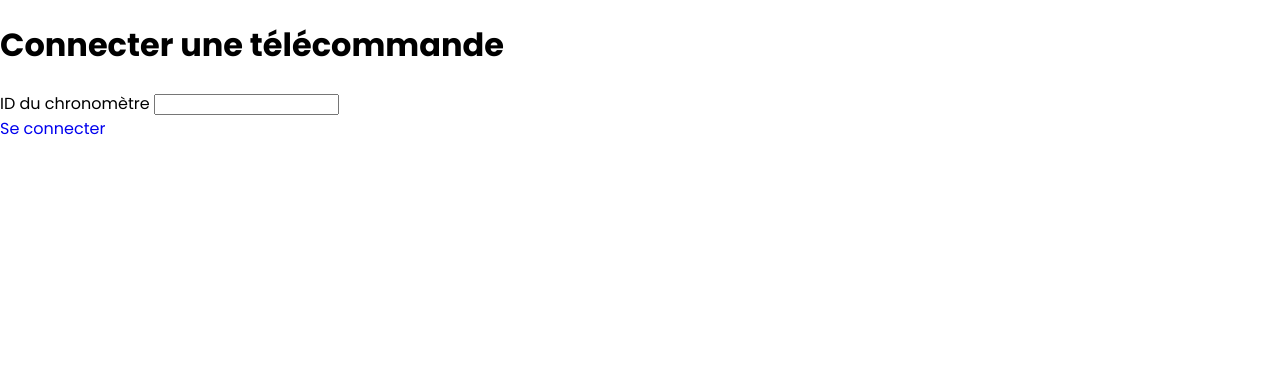
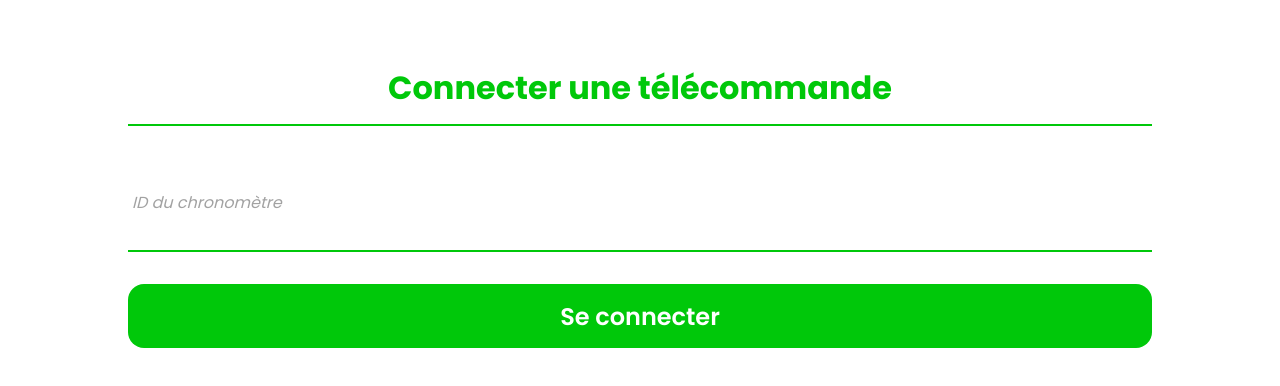
Before and after one commit to Natouche68/archery-watch, an Astro site: page /controller in a window 1280 px wide. Built offline with nearby package versions, Linux system fonts and the light colour scheme; Astro itself is replaced by a stand-in of ours.

Commit message:
Add styles for controller.astro

```diff
--- a/src/pages/controller.astro
+++ b/src/pages/controller.astro
@@ -4,12 +4,14 @@ import '../styles/controller.css';
 ---
 
 <BaseLayout>
-	<h1>Connecter une télécommande</h1>
-	<div>
-		<label for='stopwatch-id-input'>ID du chronomètre</label>
-		<input type='text' id='stopwatch-id-input' />
+	<div class='controller'>
+		<h1 class='title'>Connecter une télécommande</h1>
+		<div>
+			<label for='stopwatch-id-input' class='label'>ID du chronomètre</label>
+			<input type='text' id='stopwatch-id-input' class='input' autofocus />
+		</div>
+		<a href='#' id='connect-to-stopwatch' class='button'>Se connecter</a>
 	</div>
-	<a href='#' id='connect-to-stopwatch'>Se connecter</a>
 </BaseLayout>
 
 <script>
--- a/src/styles/app.css
+++ b/src/styles/app.css
@@ -3,9 +3,12 @@
 :root {
 	--primary-color: #00c80a;
 	--secondary-color: #009e08;
+	--light-gray: #a2a2a2;
 }
 
-body {
+body,
+input,
+button {
 	margin: 0;
 	padding: 0;
 	font-family: Poppins, sans-serif;
--- a/src/styles/controller.css
+++ b/src/styles/controller.css
@@ -0,0 +1,57 @@
+.controller {
+	height: calc(100vh - 128px);
+	margin: 64px 10%;
+}
+
+.title {
+	color: var(--primary-color);
+	font-weight: 700;
+	font-size: 32px;
+	text-align: center;
+	border-bottom: 2px solid var(--primary-color);
+	margin-bottom: 64px;
+	padding-bottom: 12px;
+}
+
+.label {
+	padding-left: 4px;
+	font-size: 16px;
+	font-style: italic;
+	color: var(--light-gray);
+}
+
+.input {
+	width: 100%;
+	border: none;
+	border-bottom: 2px solid var(--light-gray);
+	outline: none;
+	font-size: 24px;
+	color: var(--light-gray);
+	transition: all 0.4s ease;
+}
+
+.input:focus {
+	border-bottom: 2px solid var(--primary-color);
+	color: var(--primary-color);
+}
+
+.button {
+	margin: 32px 0;
+	width: 100%;
+	height: 64px;
+	border-radius: 16px;
+	background: var(--primary-color);
+	color: #fff;
+	font-weight: 600;
+	font-size: 24px;
+	display: flex;
+	flex-direction: column;
+	justify-content: center;
+	align-items: center;
+	transition: all 0.4s ease;
+}
+
+.button:hover {
+	border-radius: 32px;
+	background: var(--secondary-color);
+}
```
